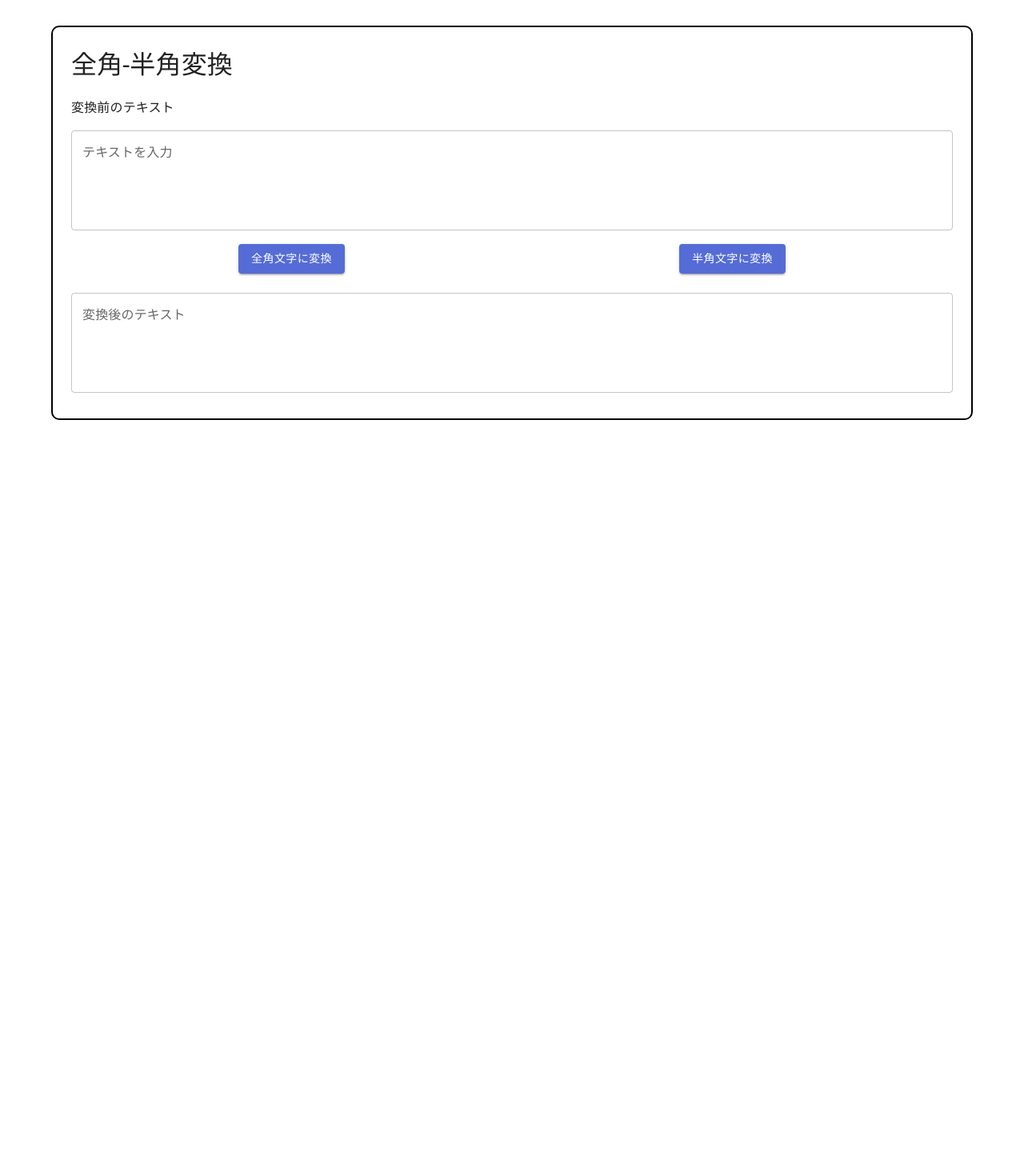
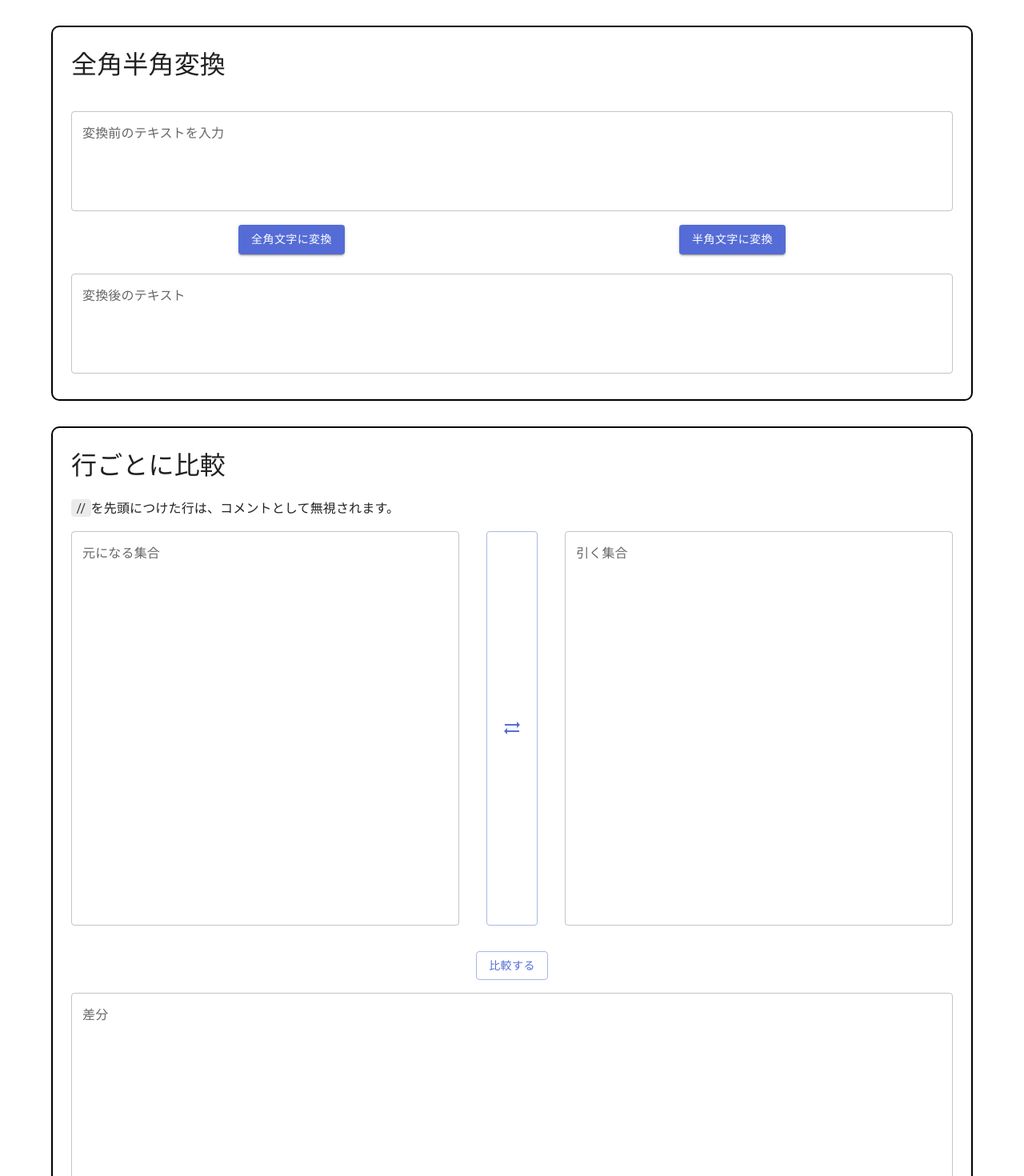
Before and after one commit to Keito654/util-page, a React (Vite) app: page / in a window 1280 px wide. Shown: the top 1470 px of the page at 80% size. Before the commit the page ends 800 px from the top, so only its background shows below. Built offline with nearby package versions, Linux system fonts and the light colour scheme.

Commit message:
行で比較する機能を追加

```diff
--- a/src/App.tsx
+++ b/src/App.tsx
@@ -1,20 +1,18 @@
 import { FC } from 'react';
-import { Box, Container } from '@mui/material';
+import { Container } from '@mui/material';
+import { FnctionFrame } from 'components/atomic/FunctionFrame';
+import { Comparsion } from 'components/organisms/Comparsion';
 import { FullHalfConvert } from 'components/organisms/FullHalfConvert';
 
 export const App: FC = () => {
   return (
     <Container fixed>
-      <Box
-        sx={{
-          my: 4,
-          border: '2px solid #000000',
-          borderRadius: '10px',
-          padding: '2%',
-        }}
-      >
+      <FnctionFrame>
         <FullHalfConvert />
-      </Box>
+      </FnctionFrame>
+      <FnctionFrame>
+        <Comparsion />
+      </FnctionFrame>
     </Container>
   );
 };
--- a/src/components/atomic/TextBox.tsx
+++ b/src/components/atomic/TextBox.tsx
@@ -19,6 +19,7 @@ export const TextBox: FC<Props> = ({ labelText, value, handleChange }) => {
       fullWidth
       margin="normal"
       onChange={handleChange}
+      spellCheck={false}
     />
   );
 };
--- /dev/null
+++ b/src/components/organisms/Comparsion.tsx
@@ -0,0 +1,112 @@
+import { FC, useState } from 'react';
+import { Box, Button, TextField } from '@mui/material';
+import SyncAltIcon from '@mui/icons-material/SyncAlt';
+
+export const Comparsion: FC = () => {
+  const [baseText, setBaseText] = useState<string | undefined>();
+  const [pullText, setPullText] = useState<string | undefined>();
+  const [resultText, setReslutText] = useState<string[] | undefined>();
+
+  const handleBaseChange = (
+    event: React.ChangeEvent<HTMLTextAreaElement | HTMLInputElement>
+  ) => {
+    setBaseText(() => event.target.value);
+  };
+
+  const handlePullChange = (
+    event: React.ChangeEvent<HTMLTextAreaElement | HTMLInputElement>
+  ) => {
+    setPullText(() => event.target.value);
+  };
+
+  const handleButtonClick = () => {
+    if (baseText === undefined || pullText === undefined) {
+      setReslutText(undefined);
+
+      return;
+    }
+
+    const arrBase = baseText
+      .split('\n')
+      .map((x) => x.trim())
+      .filter((x) => !x.match(/^\/\//));
+    const arrConfirm = pullText
+      .split('\n')
+      .map((x) => x.trim())
+      .filter((x) => !x.match(/^\/\//));
+
+    const result = arrBase.filter(
+      (x) => !arrConfirm.map((y) => y.toUpperCase()).includes(x.toUpperCase())
+    );
+
+    setReslutText(result);
+  };
+
+  const handleChangeButtonClick = () => {
+    const temp = baseText;
+    setBaseText(() => pullText);
+    setPullText(() => temp);
+  };
+
+  return (
+    <>
+      <Box sx={{ fontSize: '2rem', marginBottom: '1ch' }}>行ごとに比較</Box>
+      <Box>
+        <Box
+          sx={{
+            display: 'inline',
+            backgroundColor: 'rgba(0,0,0,.08)',
+            borderRadius: '4px',
+            color: '#333',
+            padding: '0.1em 0.4em',
+          }}
+        >
+          {'//'}
+        </Box>
+        を先頭につけた行は、コメントとして無視されます。
+      </Box>
+      <Box sx={{ display: 'flex', justifyContent: 'space-between', mt: 2 }}>
+        <TextField
+          id="outlined-multiline-flexible"
+          label="元になる集合"
+          multiline
+          rows={20}
+          sx={{ width: '44%', whiteSpace: 'nowrap' }}
+          onChange={handleBaseChange}
+          value={baseText}
+          spellCheck={false}
+          inputProps={{ wrap: 'off' }}
+        />
+        <Button variant="outlined" onClick={handleChangeButtonClick}>
+          <SyncAltIcon />
+        </Button>
+        <TextField
+          id="outlined-multiline-flexible"
+          label="引く集合"
+          multiline
+          rows={20}
+          sx={{ width: '44%', lineHeight: '500%' }}
+          onChange={handlePullChange}
+          value={pullText}
+          spellCheck={false}
+          inputProps={{ wrap: 'off' }}
+        />
+      </Box>
+      <Box sx={{ textAlign: 'center', mt: 4 }}>
+        <Button variant="outlined" onClick={handleButtonClick}>
+          比較する
+        </Button>
+      </Box>
+      <TextField
+        label="差分"
+        multiline
+        rows={20}
+        fullWidth
+        margin="normal"
+        value={resultText ? resultText.join('\n') : ''}
+        spellCheck={false}
+        inputProps={{ wrap: 'off' }}
+      />
+    </>
+  );
+};
--- a/src/components/organisms/FullHalfConvert.tsx
+++ b/src/components/organisms/FullHalfConvert.tsx
@@ -41,10 +41,9 @@ export const FullHalfConvert: FC = () => {
 
   return (
     <>
-      <Box sx={{ fontSize: '2rem', marginBottom: '1ch' }}>全角-半角変換</Box>
-      <Box>変換前のテキスト</Box>
+      <Box sx={{ fontSize: '2rem', marginBottom: '1ch' }}>全角半角変換</Box>
       <TextBox
-        labelText="テキストを入力"
+        labelText="変換前のテキストを入力"
         handleChange={(e) => {
           setInputValue(e.target.value);
         }}
```
